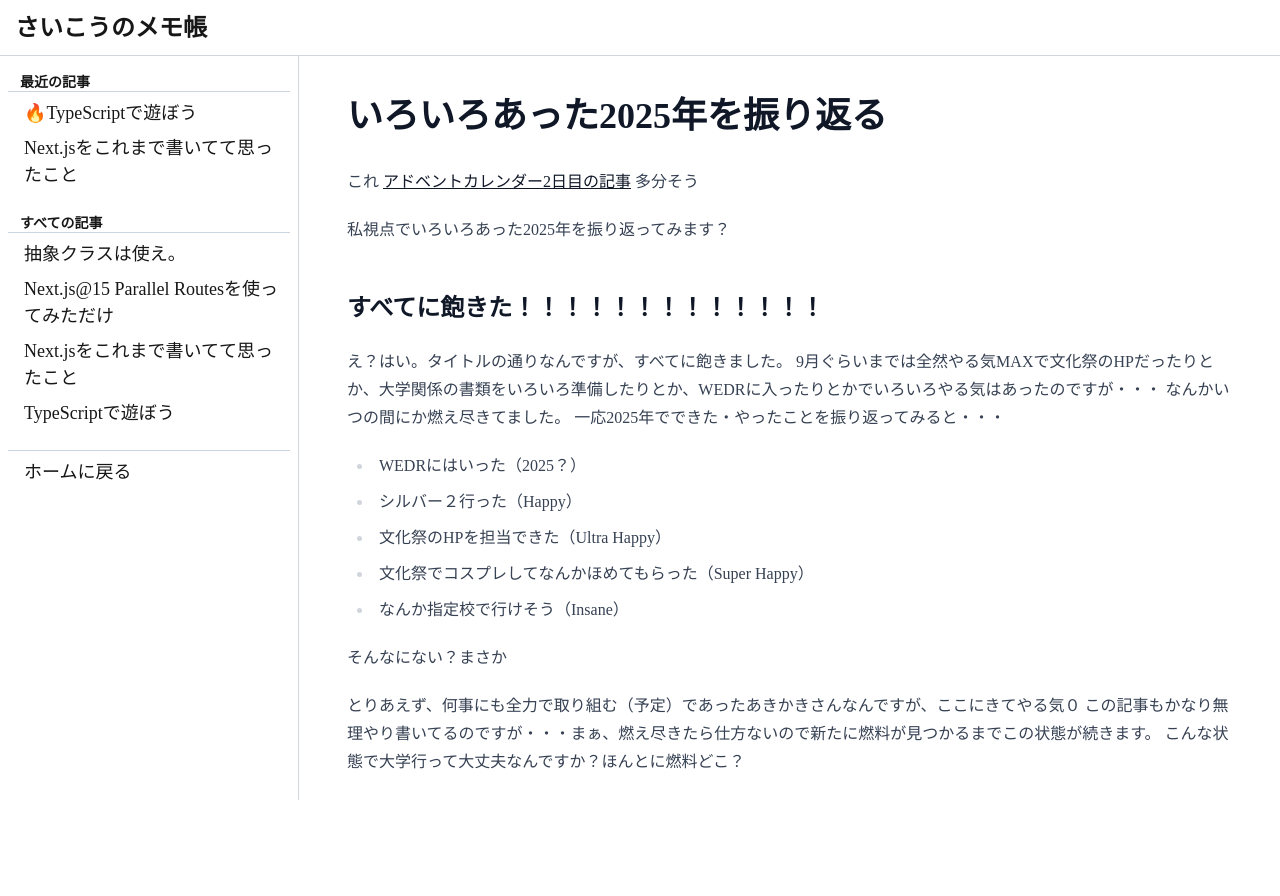
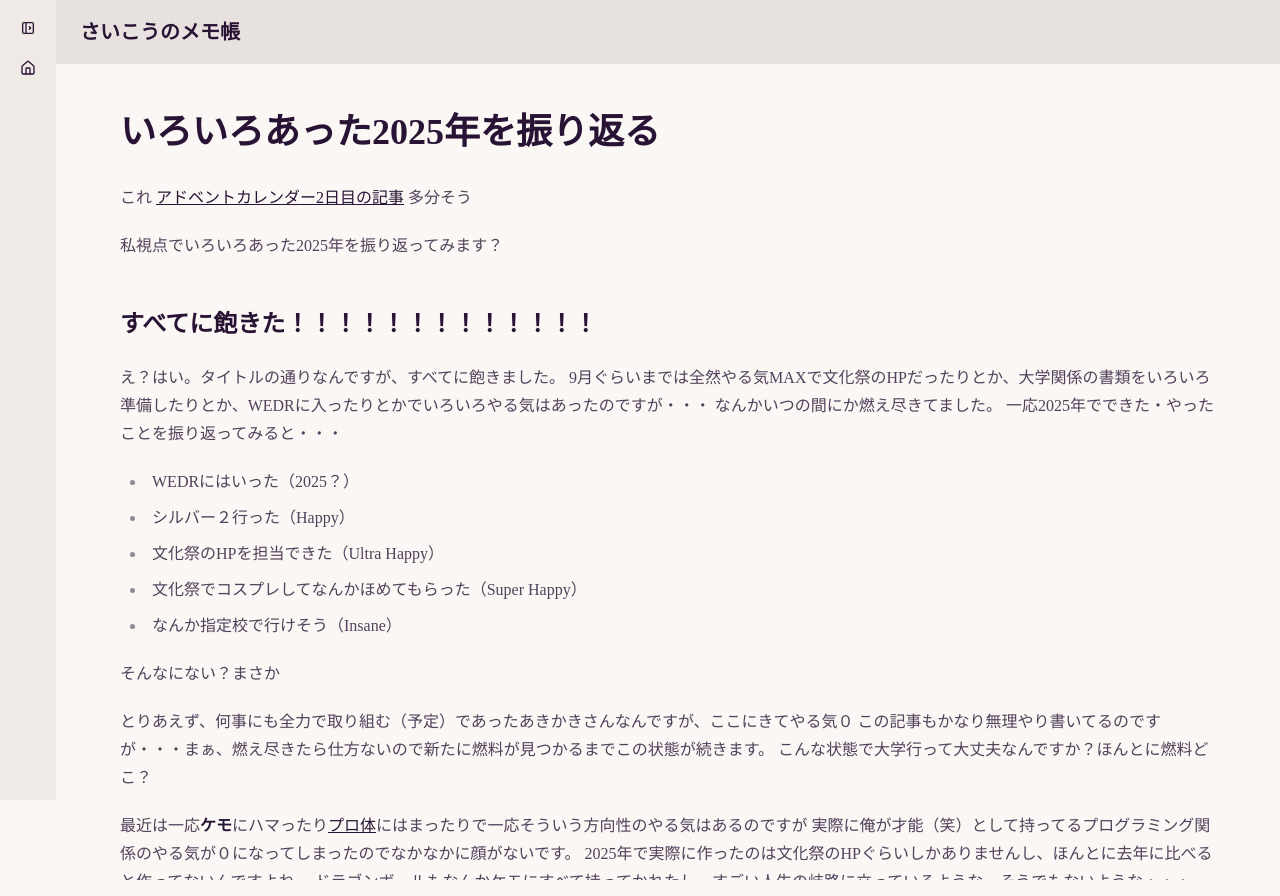
Before and after one commit to akikaki-bot/good-notebook, a Next.js app: page /posts/adv-2025 in a window 1280 px wide. Before the commit the page ends 800 px from the top, so only its background shows below. Built offline with nearby package versions, Linux system fonts and the light colour scheme.

Commit message:
[feat] daisyui, blog add

```diff
--- a/app/globals.css
+++ b/app/globals.css
@@ -1,31 +1,9 @@
 @import "tailwindcss";
 @plugin "@tailwindcss/typography";
-
-:root {
-  --background: #ffffff;
-  --foreground: #171717;
-}
-
-@theme inline {
-  --color-background: var(--background);
-  --color-foreground: var(--foreground);
-  --font-sans: var(--font-geist-sans);
-  --font-mono: var(--font-geist-mono);
-}
-
-@media (prefers-color-scheme: dark) {
-  :root {
-    --background: #0a0a0a;
-    --foreground: #ededed;
-  }
+@plugin "daisyui" {
+  themes: cupcake --default, dim --prefersdark
 }
 
 body {
-  background: var(--background);
-  color: var(--foreground);
   font-family: Arial, Helvetica, sans-serif;
 }
-
-pre {
-    max-width: 75ch;
-}
--- a/app/layout.tsx
+++ b/app/layout.tsx
@@ -1,6 +1,7 @@
 import type { Metadata } from "next";
 import { Geist, Geist_Mono } from "next/font/google";
 import "./globals.css";
+import { DaisySidebar } from "./posts/(components)/daisySidebar";
 
 const geistSans = Geist({
     variable: "--font-geist-sans",
@@ -30,7 +31,9 @@ export default function RootLayout({
             <body
                 className={`${geistSans.variable} ${geistMono.variable} antialiased`}
             >
-                {children}
+                <DaisySidebar>
+                    {children}
+                </DaisySidebar>
             </body>
         </html>
     );
--- a/app/page.tsx
+++ b/app/page.tsx
@@ -5,7 +5,7 @@ import { Fragment } from "react";
 
 export default function Home() {
     return (
-        <div className="flex flex-col  min-h-screen sm:p-24 p-6">
+        <div className="flex flex-col  min-h-screen p-6">
             <div className="flex flex-col items-start text-start gap-0">
                 <h1 className="text-4xl font-bold mb-4">さいこうのメモ帳</h1>
                 <p className="text-gray-500"><Link href="https://akikaki.net/">あきかき</Link>のブログ兼備忘録</p>
--- /dev/null
+++ b/app/posts/(components)/daisySidebar.tsx
@@ -0,0 +1,66 @@
+import { blogPosts } from "@/constants/blogPosts";
+import Link from "next/link";
+
+
+
+export function DaisySidebar({ children }: { children: React.ReactNode }) {
+    return (
+        <div className="drawer lg:drawer-open">
+            <input id="drawer-open" type="checkbox" className="drawer-toggle" />
+            <div className="drawer-content">
+                <nav className="navbar w-full bg-base-300">
+                    <label htmlFor="drawer-open" aria-label="サイドバーを開く" className="btn btn-square btn-ghost lg:hidden">
+                        <svg xmlns="http://www.w3.org/2000/svg" viewBox="0 0 24 24" strokeLinejoin="round" strokeLinecap="round" strokeWidth="2" fill="none" stroke="currentColor" className="my-1.5 inline-block size-4"><path d="M4 4m0 2a2 2 0 0 1 2 -2h12a2 2 0 0 1 2 2v12a2 2 0 0 1 -2 2h-12a2 2 0 0 1 -2 -2z"></path><path d="M9 4v16"></path><path d="M14 10l2 2l-2 2"></path></svg>
+                    </label>
+                    <div className="px-4 text-xl font-semibold">さいこうのメモ帳</div>
+                </nav>
+                <div className="p-4">{children}</div>
+            </div>
+
+            <div className="drawer-side is-drawer-close:overflow-visible">
+                <label htmlFor="drawer-open" aria-label="サイドバーを閉じる" className="drawer-overlay"></label>
+                <div className="flex min-h-full flex-col items-start bg-base-200 is-drawer-close:w-14 is-drawer-open:w-64">
+                    {/* Sidebar content here */}
+                    <ul className="menu w-full grow">
+                        <li>
+                            <label htmlFor="drawer-open" aria-label="サイドバーを開く" className="is-drawer-close:tooltip is-drawer-close:tooltip-right hidden lg:inline-flex">
+                                <svg xmlns="http://www.w3.org/2000/svg" viewBox="0 0 24 24" strokeLinejoin="round" strokeLinecap="round" strokeWidth="2" fill="none" stroke="currentColor" className="my-1.5 inline-block size-4"><path d="M4 4m0 2a2 2 0 0 1 2 -2h12a2 2 0 0 1 2 2v12a2 2 0 0 1 -2 2h-12a2 2 0 0 1 -2 -2z"></path><path d="M9 4v16"></path><path d="M14 10l2 2l-2 2"></path></svg>
+                                <span className="is-drawer-close:hidden">サイドバーを閉じる</span>
+                            </label>
+                        </li>
+                        <li>
+                            <Link href="/" className="is-drawer-close:tooltip is-drawer-close:tooltip-right" data-tip="Homepage">
+                                <svg xmlns="http://www.w3.org/2000/svg" viewBox="0 0 24 24" strokeLinejoin="round" strokeLinecap="round" strokeWidth="2" fill="none" stroke="currentColor" className="my-1.5 inline-block size-4"><path d="M15 21v-8a1 1 0 0 0-1-1h-4a1 1 0 0 0-1 1v8"></path><path d="M3 10a2 2 0 0 1 .709-1.528l7-5.999a2 2 0 0 1 2.582 0l7 5.999A2 2 0 0 1 21 10v9a2 2 0 0 1-2 2H5a2 2 0 0 1-2-2z"></path></svg>
+                                <span className="is-drawer-close:hidden">一番最初にもどる</span>
+                            </Link>
+                        </li>
+                        <div className="divider is-drawer-close:hidden"> Newest Memo </div>
+                        <li>
+                            <Link href={blogPosts[0]?.link} className="is-drawer-close:tooltip is-drawer-close:hidden" data-tip={blogPosts[0]?.title} key={`sidebar-post-${0}`}>
+                                <span
+                                    className="is-drawer-close:hidden"
+                                    aria-label={`ここを押すことで記事のページに遷移します。この記事のタイトル、${blogPosts[0]?.title}。この記事は${blogPosts[0]?.date}に書かれ、投稿されている記事です。`}
+                                >{blogPosts[0]?.title}</span>
+                            </Link>
+                        </li>
+                        <div className="divider is-drawer-close:hidden"> All Memos </div>
+                        <li>
+                            {
+                                blogPosts.map((post, index) => (
+                                    (
+                                        <Link href={post.link} className="is-drawer-close:tooltip is-drawer-close:hidden" data-tip={post.title} key={`sidebar-post-${index}`}>
+                                            <span
+                                                className="is-drawer-close:hidden"
+                                                aria-label={`ここを押すことで記事のページに遷移します。この記事のタイトル、${post.title}。この記事は${post.date}に書かれ、投稿されている記事です。`}
+                                            >{post.title}</span>
+                                        </Link>
+                                    )
+                                ))
+                            }
+                        </li>
+                    </ul>
+                </div>
+            </div>
+        </div>
+    )
+}
--- a/app/posts/layout.tsx
+++ b/app/posts/layout.tsx
@@ -5,6 +5,7 @@ import { SidebarCategory, SidebarLink } from "./(components)/sidebarChildren";
 import { ToggleableAccordionMenu } from "./(components)/toggleableAccordionMenu";
 import { blogPosts } from "@/constants/blogPosts";
 import { Fragment } from "react";
+import { DaisySidebar } from "./(components)/daisySidebar";
 
 const roboto = Roboto({
     subsets: ["latin"],
@@ -17,29 +18,8 @@ export default function PostsLayout({
     children: React.ReactNode;
 }) {
     return (
-        <div className="min-h-screen flex lg:flex-row flex-col">
-            <ToggleMenu>
-                <SidebarCategory>最近の記事</SidebarCategory>
-                {
-                    blogPosts.map(( post, index , arr ) => arr.length - 2 <= index ? (
-                        <SidebarLink key={index} href={post.link}>
-                            { arr.length == index + 1 ? <span>🔥</span> : ""}
-                            {post.title}
-                        </SidebarLink>
-                    ): <Fragment key={index} />).reverse()
-                }
-                <SidebarCategory>すべての記事</SidebarCategory>
-                {
-                    blogPosts.map(( post, index ) => (
-                        <SidebarLink key={index} href={post.link}>{post.title}</SidebarLink>
-                    ))
-                }
-                <SidebarCategory> </SidebarCategory>
-                <SidebarLink href="/">ホームに戻る</SidebarLink>
-            </ToggleMenu>
-            <div style={{ fontFamily:"--font-geist --noto-sans" }} className="prose lg:px-12 p-6 pt-[12vh] w-full lg:h-screen overflow-x-hidden  max-w-none scroll-smooth">
-                {children}
-            </div>
-        </div>
+                <div style={{ fontFamily: "--font-geist --noto-sans" }} className="prose lg:px-12 p-6 pt-[4vh] w-full lg:h-screen overflow-x-hidden max-w-none scroll-smooth">
+                    {children}
+                </div>
     );
 }
--- a/constants/blogPosts.ts
+++ b/constants/blogPosts.ts
@@ -30,5 +30,11 @@ export const blogPosts : Posts[] = [
         description: "TypeScriptで遊んでるだけ",
         link: "/posts/lets-play-typescript",
         date: "2025-07-06"
-    }
+    },
+    {
+        title: "このページのUIを一部DaisyUIにした話",
+        description: "このページのUIを一部DaisyUIにした話のメモ",
+        link: "/posts/change-to-daisy-ui",
+        date: "2026-03-20"
+    },
 ]
--- a/package.json
+++ b/package.json
@@ -13,6 +13,7 @@
     "@mdx-js/react": "^3.1.0",
     "@next/mdx": "^15.3.0",
     "@types/mdx": "^2.0.13",
+    "daisyui": "^5.5.19",
     "next": "15.5.9",
     "react": "^19.0.0",
     "react-dom": "^19.0.0",
@@ -29,5 +30,6 @@
     "@types/react-dom": "^19",
     "tailwindcss": "^4",
     "typescript": "^5"
-  }
+  },
+  "browserslist": "> 1%"
 }
```
Also changed, not shown: app/posts/change-to-daisy-ui/page.mdx (added, +62 -0 lines), 1 other file (tests, documents, lock files or other folders).
